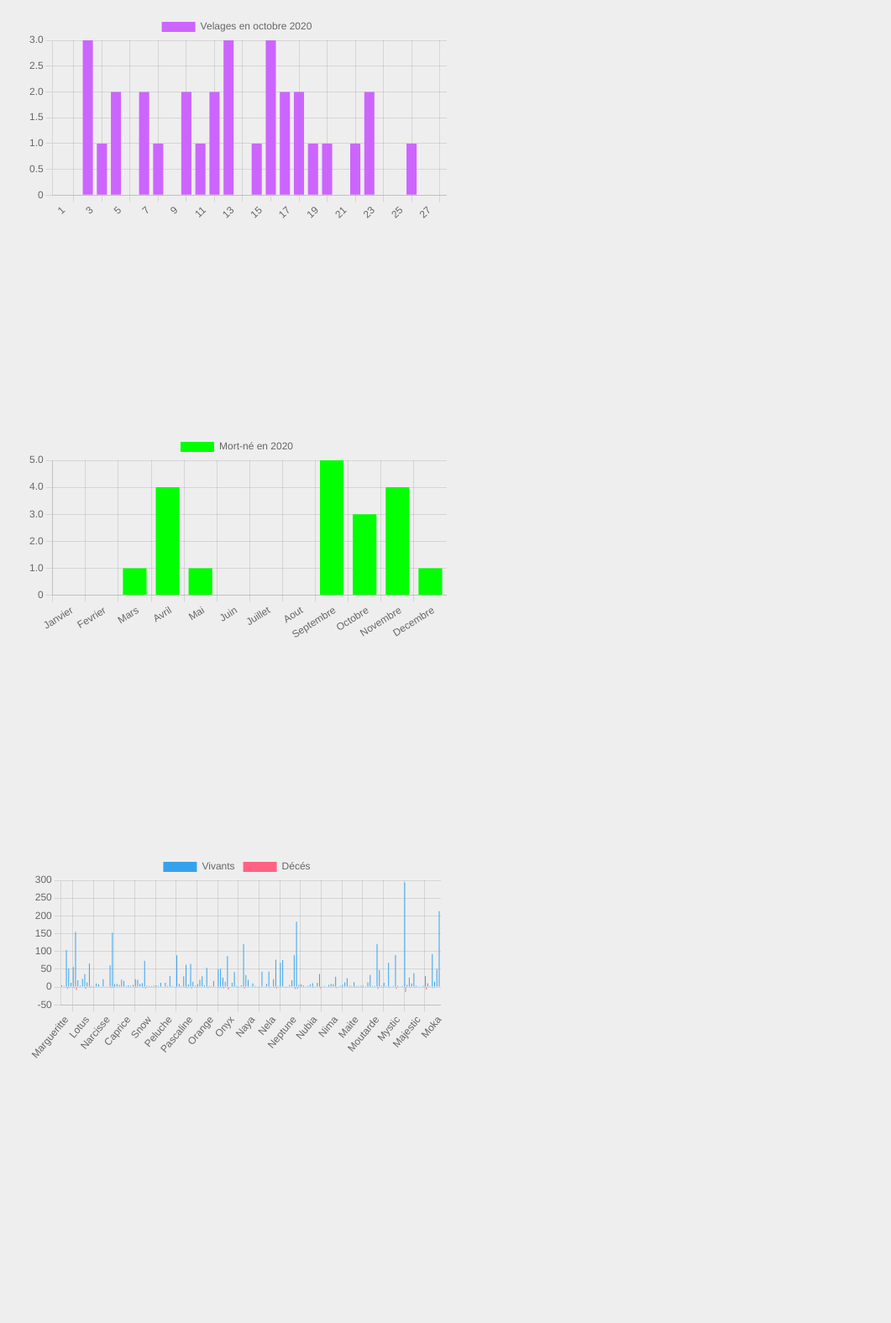
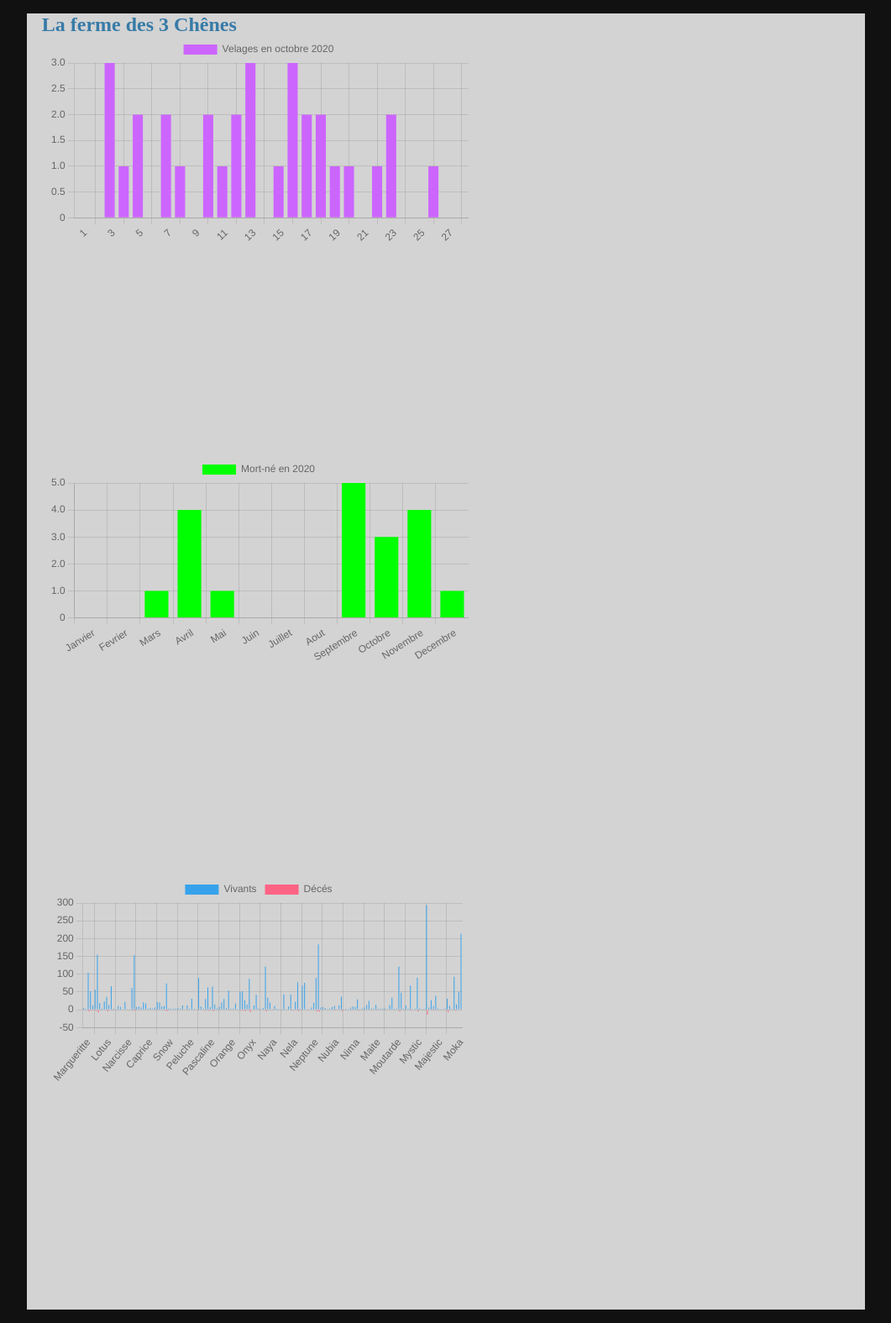
Before and after one commit to h4r4ld-git/Ferme-des-trois-chaines-web, a Flask app: page / in a window 1280 px wide. Shown: the whole page at 84% size, without its empty margins (109-1170 px from the left). Before the commit the page ends 1260 px from the top, so only its background shows below. Run offline with Flask 2, Linux system fonts and the light colour scheme; data comes from the database, SQL or seed files in the repository.

Commit message:
stylesheet

```diff
--- a/static/style.css
+++ b/static/style.css
@@ -1,5 +1,5 @@
-html { font-family: sans-serif; background: #eee; padding: 1rem; }
-body { max-width: 80%; margin: 0 auto; background: #eee; }
+html { font-family: sans-serif; background: #111; padding: 1rem; }
+body { max-width: 80%; margin: 0 auto; background: #111; }
 h1 { font-family: serif; color: #377ba8; margin: 1rem 0; }
 h2 { font-family: serif; color: #377B94; margin: 1rem 0; }
 a { color: #377ba8; }
@@ -23,9 +23,7 @@ nav ul li a, nav ul li span, header .action { display: block; padding: 0.5rem; }
 .content label { font-weight: bold; margin-bottom: 0.5em; }
 .content input, .content textarea { margin-bottom: 1em; }
 .content textarea { min-height: 12em; resize: vertical; }
-.content ul {list-style-image: url('/static/cow-face-icon.png');}
 .content ul li {margin: 0 0 5px 0;}
-.content ul ul {list-style-image: url('/static/bull.ico');margin: 5px 0 10px 0;}
 .content ul ul li {margin: 0 0 5px 0;}
 input.danger { color: #cc2f2e; }
 input[type=submit] { align-self: start; min-width: 10em; }
@@ -89,9 +87,8 @@ table caption {
 
 /* Style page content */
 .main {
-  margin-left: 240px; /* Same as the width of the sidebar */
   padding: 0px 10px;
-  background: white;
+  background: lightgray;
 }
 
 /* On smaller screens, where height is less than 450px, change the style of the sidebar (less padding and a smaller font size) */
--- a/templates/index.html
+++ b/templates/index.html
@@ -3,6 +3,11 @@
   Vaches
 {% endblock %}
 {% block content %}
+  <div class="main">
+    <nav>
+        <h1>La ferme des 3 Chênes</h1>
+    </nav>
+    <div class="content">
       <div style="width:500px;height:500px">
         <canvas id="graphique" width="100" height="50"></canvas>
         <script>
@@ -62,4 +67,6 @@
         	);
             </script>
         </div>
+      </div>
+  </div>
 {% endblock %}
```
Lines whose indentation alone changed are shown as unchanged.
